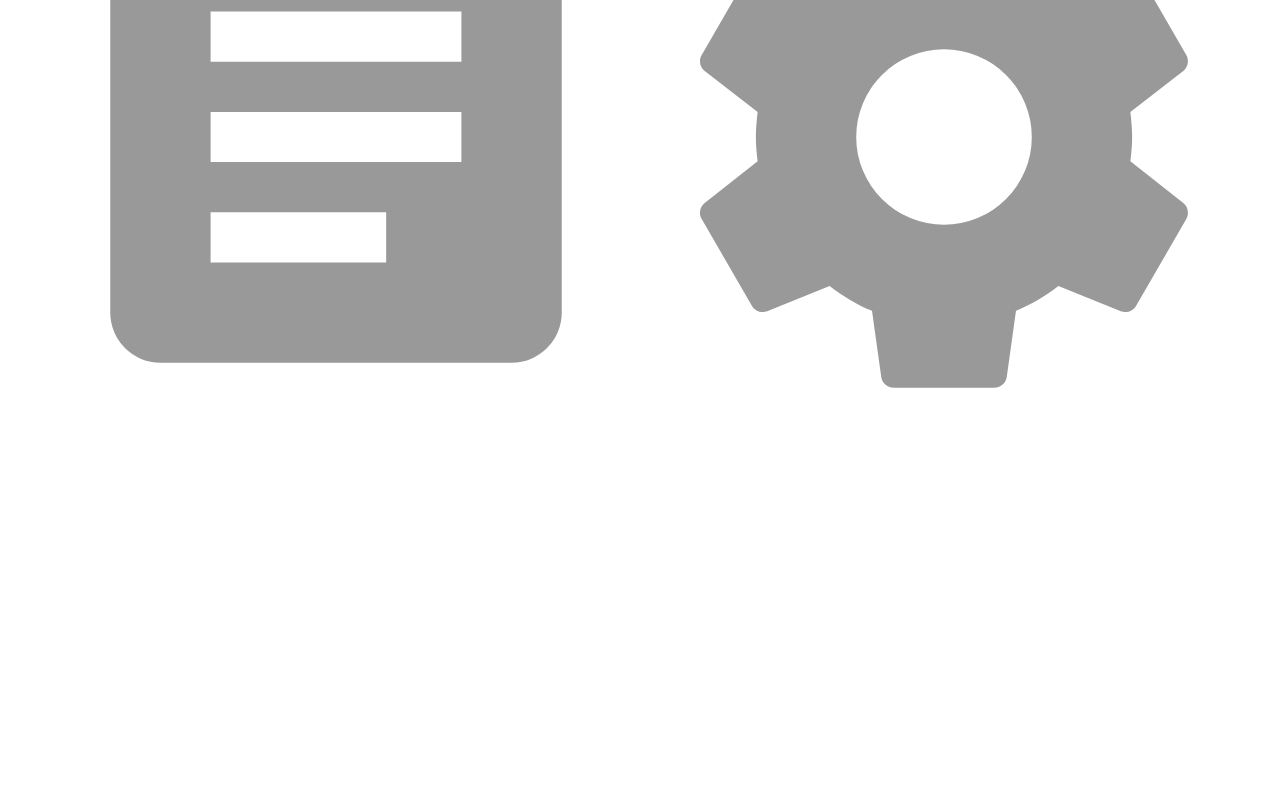
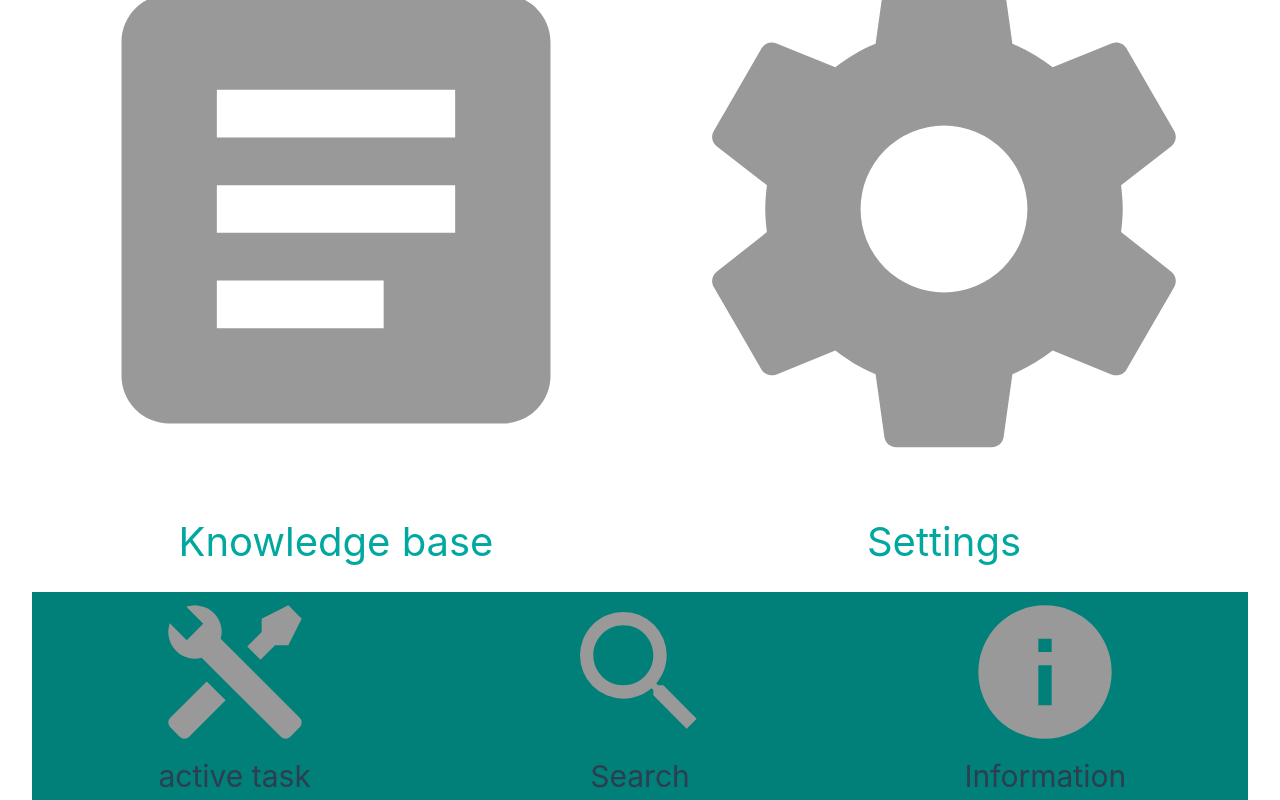
Before and after one commit to sidje96/vite_projects, a Vue app: page / in a window 1280 px wide. Shown: the part 932-1732 px from the top of the page. Before the commit the page ends 1380 px from the top, so only its background shows below. Built offline with nearby package versions, Linux system fonts and the light colour scheme.

Commit message:
footer met styling toegevoegd

```diff
--- a/src/App.vue
+++ b/src/App.vue
@@ -1,5 +1,6 @@
 <script setup>
 import Header from './components/Header.vue';
+import Footer from './components/Footer.vue';
 
 
 </script>
@@ -18,7 +19,7 @@ import Header from './components/Header.vue';
     <router-view/>
   </main>
   <footer>
-
+    <Footer/>
   </footer>
 </template>
 
--- a/src/assets/base.css
+++ b/src/assets/base.css
@@ -20,6 +20,7 @@
   --vt-c-text-dark-1: var(--vt-c-white);
   --vt-c-text-dark-2: rgba(235, 235, 235, 0.64);
   --vt-c-currentColor: hsl(177, 100%, 25%);
+  --vt-c-currentColor-hover: hsl(177, 100%, 30%);
 }
 
 /* semantic color variables for this project */
--- /dev/null
+++ b/src/components/Footer.vue
@@ -0,0 +1,59 @@
+<template>
+    <div class="wrapper">
+        <div class="card">
+            <svg xmlns="http://www.w3.org/2000/svg" viewBox="0 0 24 24">
+                <title>tools</title>
+                <path d="M21.71 20.29L20.29 21.71A1 1 0 0 1 18.88 21.71L7 9.85A3.81 3.81 0 0 1 6 10A4 4 0 0 1 2.22 4.7L4.76 7.24L5.29 6.71L6.71 5.29L7.24 4.76L4.7 2.22A4 4 0 0 1 10 6A3.81 3.81 0 0 1 9.85 7L21.71 18.88A1 1 0 0 1 21.71 20.29M2.29 18.88A1 1 0 0 0 2.29 20.29L3.71 21.71A1 1 0 0 0 5.12 21.71L10.59 16.25L7.76 13.42M20 2L16 4V6L13.83 8.17L15.83 10.17L18 8H20L22 4Z" />
+            </svg>
+            <h1>active task</h1>
+        </div>
+        <div class="card">
+            <svg xmlns="http://www.w3.org/2000/svg" viewBox="0 0 24 24">
+                <title>magnify</title>
+                <path d="M9.5,3A6.5,6.5 0 0,1 16,9.5C16,11.11 15.41,12.59 14.44,13.73L14.71,14H15.5L20.5,19L19,20.5L14,15.5V14.71L13.73,14.44C12.59,15.41 11.11,16 9.5,16A6.5,6.5 0 0,1 3,9.5A6.5,6.5 0 0,1 9.5,3M9.5,5C7,5 5,7 5,9.5C5,12 7,14 9.5,14C12,14 14,12 14,9.5C14,7 12,5 9.5,5Z" />
+            </svg>
+            <h1>Search</h1>
+        </div>
+        <div class="card">
+            <svg xmlns="http://www.w3.org/2000/svg" viewBox="0 0 24 24">
+                <title>information</title>
+                <path d="M13,9H11V7H13M13,17H11V11H13M12,2A10,10 0 0,0 2,12A10,10 0 0,0 12,22A10,10 0 0,0 22,12A10,10 0 0,0 12,2Z" />
+            </svg>
+            <h1>Information</h1>
+        </div>
+    </div>
+</template>
+
+<script setup>
+
+</script>
+
+<style scoped>
+.wrapper {
+    display: grid;
+    grid-template-columns: repeat(3, 1fr);
+    justify-items: center;
+    background: var(--vt-c-currentColor)
+}
+
+.wrapper svg {
+    width: 160px;
+    height: 160px;
+}
+
+.card {
+    display: flex;
+    align-items: center;
+    flex-direction: column;
+}
+
+.card:hover {
+    background: var(--vt-c-currentColor-hover);
+    cursor: pointer;
+    > * {
+        fill: black;
+        color: black;
+    }
+}
+
+</style>
--- a/src/views/home.vue
+++ b/src/views/home.vue
@@ -1,28 +1,40 @@
 <template>
     <div class="wrapper">
         <router-link :to="{ name: 'add-report'}">
+            <div class="card">
                 <svg xmlns="http://www.w3.org/2000/svg" viewBox="0 0 24 24">
                     <title>file-document-plus</title>
                     <path d="M14 2H6C4.89 2 4 2.89 4 4V20C4 21.11 4.89 22 6 22H13.81C13.28 21.09 13 20.05 13 19C13 18.67 13.03 18.33 13.08 18H6V16H13.81C14.27 15.2 14.91 14.5 15.68 14H6V12H18V13.08C18.33 13.03 18.67 13 19 13S19.67 13.03 20 13.08V8L14 2M13 9V3.5L18.5 9H13M18 15V18H15V20H18V23H20V20H23V18H20V15H18Z" />
                 </svg>
+                <h1>Scheduled</h1>
+            </div>
         </router-link>
         <router-link :to="{ name: 'reports'}">
+            <div class="card">
                 <svg xmlns="http://www.w3.org/2000/svg" viewBox="0 0 24 24">
                     <title>file-document-multiple-outline</title>
                     <path d="M16 0H8C6.9 0 6 .9 6 2V18C6 19.1 6.9 20 8 20H20C21.1 20 22 19.1 22 18V6L16 0M20 18H8V2H15V7H20V18M4 4V22H20V24H4C2.9 24 2 23.1 2 22V4H4M10 10V12H18V10H10M10 14V16H15V14H10Z" />
                 </svg>
+                <h1>Completed</h1>
+            </div>
         </router-link>
         <router-link :to="{ name: 'documentation'}">
+            <div class="card">
                 <svg xmlns="http://www.w3.org/2000/svg" viewBox="0 0 24 24">
                     <title>text-box</title>
                     <path d="M14,17H7V15H14M17,13H7V11H17M17,9H7V7H17M19,3H5C3.89,3 3,3.89 3,5V19A2,2 0 0,0 5,21H19A2,2 0 0,0 21,19V5C21,3.89 20.1,3 19,3Z" />
                 </svg>
+                <h1>Knowledge base</h1>
+            </div>
         </router-link>
         <router-link :to="{ name: 'settings'}">
+            <div class="card">
                 <svg xmlns="http://www.w3.org/2000/svg" viewBox="0 0 24 24">
                     <title>cog</title>
                     <path d="M12,15.5A3.5,3.5 0 0,1 8.5,12A3.5,3.5 0 0,1 12,8.5A3.5,3.5 0 0,1 15.5,12A3.5,3.5 0 0,1 12,15.5M19.43,12.97C19.47,12.65 19.5,12.33 19.5,12C19.5,11.67 19.47,11.34 19.43,11L21.54,9.37C21.73,9.22 21.78,8.95 21.66,8.73L19.66,5.27C19.54,5.05 19.27,4.96 19.05,5.05L16.56,6.05C16.04,5.66 15.5,5.32 14.87,5.07L14.5,2.42C14.46,2.18 14.25,2 14,2H10C9.75,2 9.54,2.18 9.5,2.42L9.13,5.07C8.5,5.32 7.96,5.66 7.44,6.05L4.95,5.05C4.73,4.96 4.46,5.05 4.34,5.27L2.34,8.73C2.21,8.95 2.27,9.22 2.46,9.37L4.57,11C4.53,11.34 4.5,11.67 4.5,12C4.5,12.33 4.53,12.65 4.57,12.97L2.46,14.63C2.27,14.78 2.21,15.05 2.34,15.27L4.34,18.73C4.46,18.95 4.73,19.03 4.95,18.95L7.44,17.94C7.96,18.34 8.5,18.68 9.13,18.93L9.5,21.58C9.54,21.82 9.75,22 10,22H14C14.25,22 14.46,21.82 14.5,21.58L14.87,18.93C15.5,18.67 16.04,18.34 16.56,17.94L19.05,18.95C19.27,19.03 19.54,18.95 19.66,18.73L21.66,15.27C21.78,15.05 21.73,14.78 21.54,14.63L19.43,12.97Z" />
                 </svg>
+                <h1>Settings</h1>
+            </div>
         </router-link>
     </div>
 </template>
@@ -37,4 +49,14 @@
     grid-template-columns: repeat(2, 1fr);
     grid-template-rows: repeat(2, 1fr);
 }
+.card {
+    display: flex;
+    flex-direction: column;
+    gap: 1em;
+    padding: 1em;
+}
+h1 {
+    place-self: center;
+    font-size: 2.5rem;
+}
 </style>
```
Lines whose indentation alone changed are shown as unchanged.
